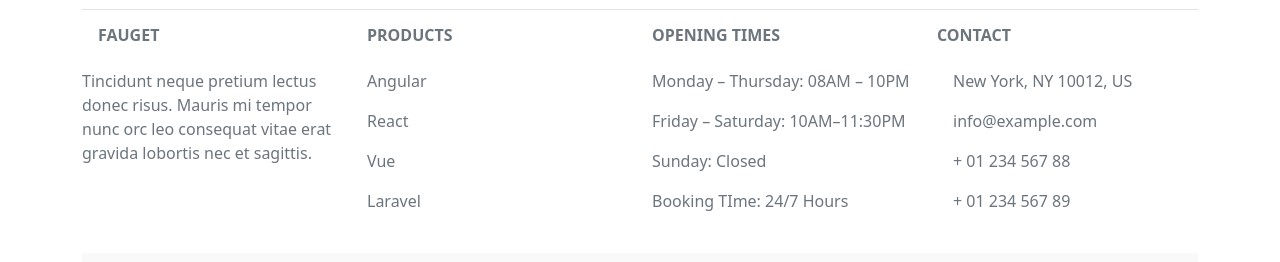
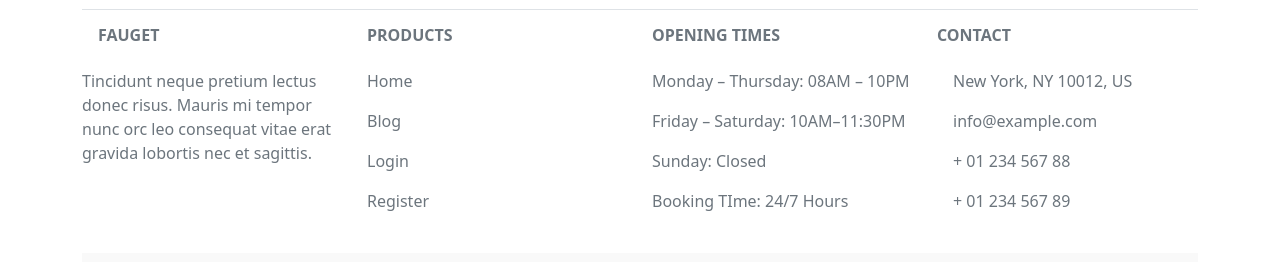
Before and after one commit to Yeakub1/chef-guru, a React (Vite) app: page /login in a window 1280 px wide. Shown: the part 606-868 px from the top of the page. Built offline with nearby package versions, Linux system fonts and the light colour scheme; no server answers.

Commit message:
login validation

```diff
--- a/src/components/Home/Chef/Chef.css
+++ b/src/components/Home/Chef/Chef.css
@@ -2,3 +2,10 @@
  display: grid;
  grid-template-columns: repeat(3,1fr);
 }
+@media (max-width: 576px) {
+    .chef-card{
+        display: grid;
+        grid-template-columns: auto;
+        justify-content: center;
+    }
+ }
--- a/src/components/Home/Chef/Chef.jsx
+++ b/src/components/Home/Chef/Chef.jsx
@@ -15,7 +15,7 @@ const Chef = () => {
   return (
     <Container className="">
       <h2 className="text-center mb-5 mt-5">Chef Team</h2>
-      <div className="chef-card">
+      <div className=" chef-card ">
         {servicesData.map((chef) => (
           <ChefData key={chef._id} chef={chef}></ChefData>
         ))}
--- a/src/components/Home/ChefData/ChefData.jsx
+++ b/src/components/Home/ChefData/ChefData.jsx
@@ -8,7 +8,7 @@ const ChefData = ({ chef }) => {
   return (
     <Container>
       <div className="">
-        <div className="mt-5 " style={{ width: "18rem" }}>
+        <div className="mt-5 row " style={{ width: "18rem" }}>
           <Card.Img variant="top" src={img} />
           <Card.Body className="text-center">
             <Card.Title>{name}</Card.Title>
--- a/src/components/Home/Footer/Footer.jsx
+++ b/src/components/Home/Footer/Footer.jsx
@@ -7,6 +7,7 @@ import {
   FaTwitter,
   FaInstagram,
 } from "react-icons/fa";
+import { Link } from 'react-router-dom';
 
 const Footer = () => {
     return (
@@ -19,7 +20,7 @@ const Footer = () => {
             </div>
             {/* Left */}
             {/* Right */}
-            <div className='mb-4'>
+            <div className="mb-4">
               <a href="" className="me-4 link-secondary">
                 <FaFacebook />
               </a>
@@ -35,7 +36,6 @@ const Footer = () => {
               <a href="" className="me-4 link-secondary">
                 <FaInstagram />
               </a>
-
             </div>
             {/* Right */}
           </section>
@@ -64,24 +64,33 @@ const Footer = () => {
                   {/* Links */}
                   <h6 className="text-uppercase fw-bold mb-4">Products</h6>
                   <p>
-                    <a href="#!" className="text-reset text-decoration-none">
-                      Angular
-                    </a>
+                    <Link to="/" className="text-reset text-decoration-none">
+                      Home
+                    </Link>
                   </p>
                   <p>
-                    <a href="#!" className="text-reset text-decoration-none">
-                      React
-                    </a>
+                    <Link
+                      to="/blog"
+                      className="text-reset text-decoration-none"
+                    >
+                      Blog
+                    </Link>
                   </p>
                   <p>
-                    <a href="#!" className="text-reset text-decoration-none">
-                      Vue
-                    </a>
+                    <Link
+                      to="/login"
+                      className="text-reset text-decoration-none"
+                    >
+                      Login
+                    </Link>
                   </p>
                   <p>
-                    <a href="#!" className="text-reset text-decoration-none">
-                      Laravel
-                    </a>
+                    <Link
+                      to="/registion"
+                      className="text-reset text-decoration-none"
+                    >
+                      Register
+                    </Link>
                   </p>
                 </div>
                 {/* Grid column */}
--- a/src/components/Registion/Registion.jsx
+++ b/src/components/Registion/Registion.jsx
@@ -1,11 +1,12 @@
-import React, { useContext } from "react";
+import React, { useContext, useState } from "react";
 import { Button, Form } from "react-bootstrap";
 import { Link } from "react-router-dom";
 import { AtuhContext } from "../providers/AuthProviders";
 
 
 const Registion = () => {
-    const { creatUser } = useContext(AtuhContext);
+  const { creatUser } = useContext(AtuhContext);
+  const [errors, setErrors] = useState("");
 
     const handleRegister = event => {
         event.preventDefault();
@@ -14,11 +15,16 @@ const Registion = () => {
         const email = form.email.value;
         const password = form.password.value;
         const photo = form.photo.value;
-        console.log(name, email, password, photo);
+      console.log(name, email, password, photo);
+           if (password.length < 6) {
+      setErrors('Your Password Must be characters or longer');
+      return;
+    }
 
         creatUser(email, password)
             .then(result => {
-                const createdUser = result.user;
+              const createdUser = result.user;
+              event.target.reset();
                 console.log(createdUser);
             })
             .catch(error => {
@@ -83,6 +89,7 @@ const Registion = () => {
             Login Now
           </Link>
         </p>
+        <p className="text-danger">{errors}</p>
       </Form>
     </div>
   );
--- a/src/components/User/Login/Login.jsx
+++ b/src/components/User/Login/Login.jsx
@@ -1,4 +1,4 @@
-import React, { useContext } from 'react';
+import React, { useContext, useState } from 'react';
 import { Button, Form } from 'react-bootstrap';
 import { Link, useLocation, useNavigate } from 'react-router-dom';
 import { AtuhContext } from '../../providers/AuthProviders';
@@ -6,6 +6,7 @@ import { GithubAuthProvider, GoogleAuthProvider, getAuth, signInWithPopup } from
 import app from '../../firebase/firebase.config';
 
 const Login = () => {
+  const [errors, setErrors] = useState('');
   const { sigIn } = useContext(AtuhContext);
   const neviget = useNavigate();
   const location = useLocation();
@@ -46,6 +47,8 @@ const Login = () => {
     const password = form.password.value;
     console.log(email, password);
 
+
+
     sigIn(email, password)
       .then(result => {
         const logedUser = result.user;
@@ -54,7 +57,15 @@ const Login = () => {
       })
       .catch(error => {
       console.log(error);
-    })
+      })
+
+     if (password !== confirm) {
+       setErrors("Your Password did not match");
+       return;
+     } else if (password.length < 6) {
+       setErrors("Your Password Must be characters or longer");
+       return;
+     }
   }
     return (
       <div className="w-50 mx-auto">
@@ -103,6 +114,7 @@ const Login = () => {
               Register here
             </Link>
           </p>
+          <p className="text-danger">{errors}</p>
         </Form>
       </div>
     );
```
